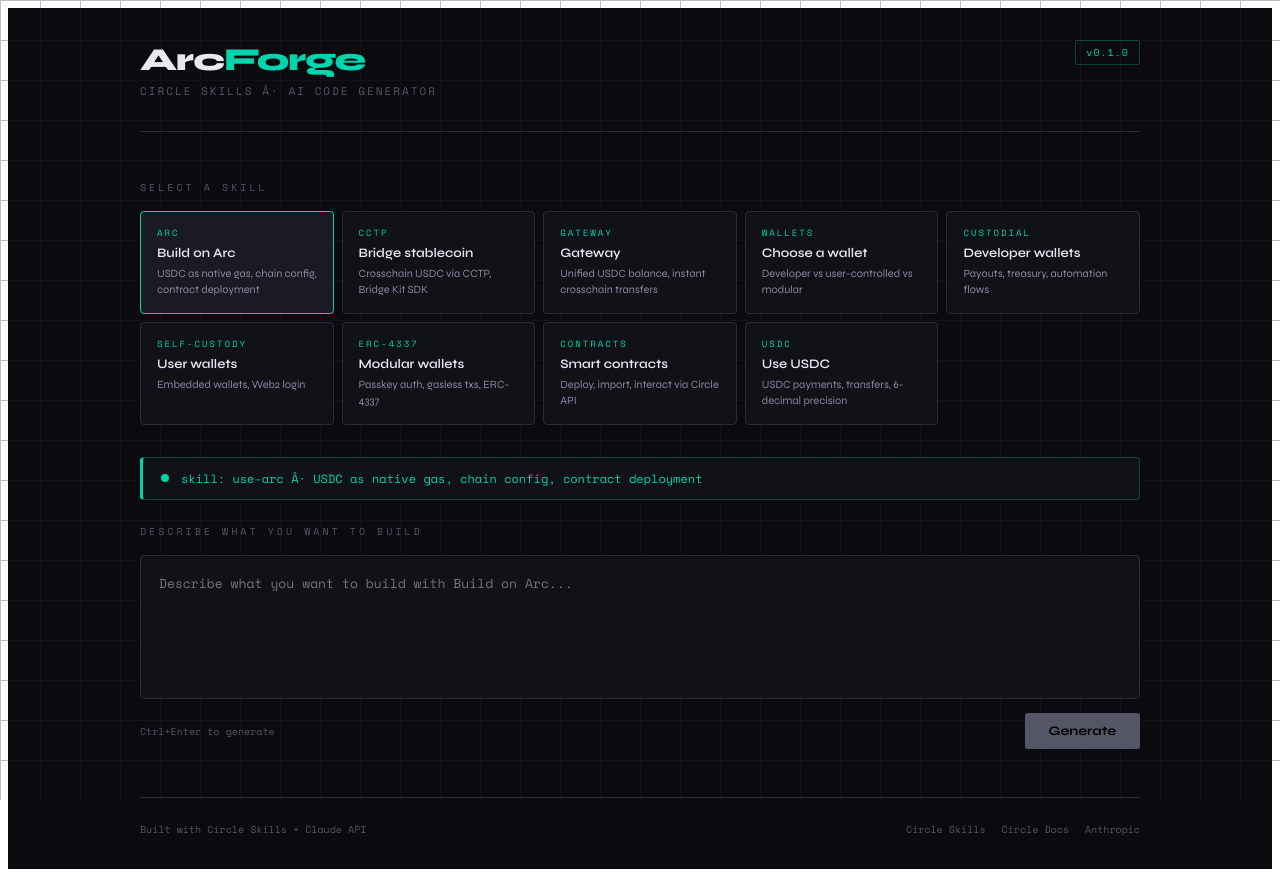
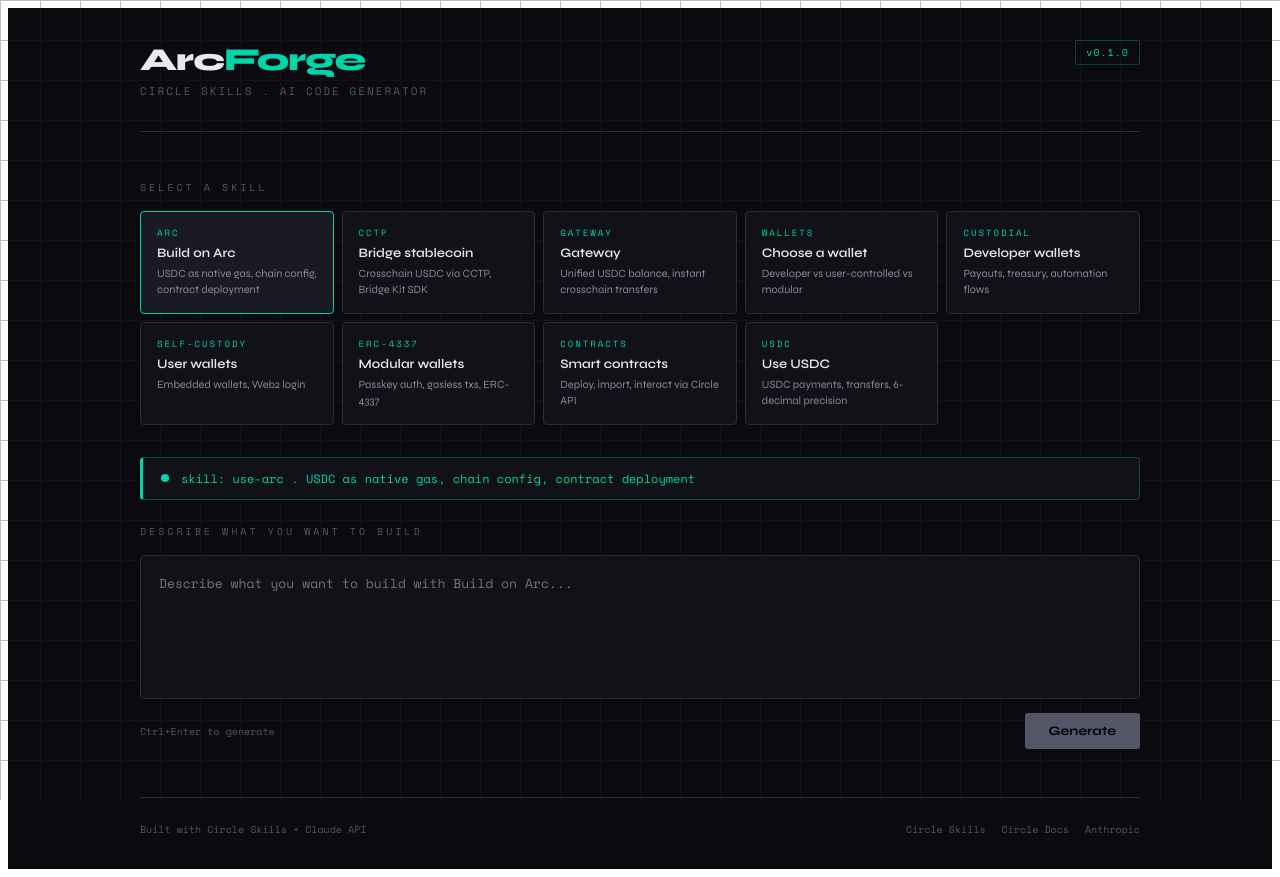
Before and after one commit to Isaaco3349/arc-forge, a React (Vite) app: page / in a window 1280 px wide. Both pictures are taken after a click on the element 236 px from the left and 262 px from the top of the page. Built offline with nearby package versions, Linux system fonts and the light colour scheme.

Commit message:
Fix encoding characters

```diff
--- a/src/App.jsx
+++ b/src/App.jsx
@@ -59,7 +59,7 @@
         <div style={{display:'flex',justifyContent:'space-between',alignItems:'flex-start',marginBottom:'3rem',paddingBottom:'2rem',borderBottom:'1px solid #2a2a3a'}}>
           <div>
             <div style={{fontSize:32,fontWeight:800,letterSpacing:-1}}>Arc<span style={{color:'#00d4aa'}}>Forge</span></div>
-            <div style={{fontFamily:mono,fontSize:11,color:'#555568',letterSpacing:2,textTransform:'uppercase',marginTop:4}}>Circle Skills Â· AI Code Generator</div>
+            <div style={{fontFamily:mono,fontSize:11,color:'#555568',letterSpacing:2,textTransform:'uppercase',marginTop:4}}>Circle Skills . AI Code Generator</div>
           </div>
           <div style={{fontFamily:mono,fontSize:10,color:'#00d4aa',border:'1px solid #00d4aa44',padding:'4px 10px',borderRadius:2,letterSpacing:1}}>v0.1.0</div>
         </div>
@@ -86,7 +86,7 @@
         {selectedSkill && (
           <div style={{background:'#111118',border:'1px solid #00d4aa44',borderLeft:'3px solid #00d4aa',borderRadius:4,padding:'12px 18px',marginBottom:'1.5rem',display:'flex',alignItems:'center',gap:12}}>
             <div style={{width:8,height:8,background:'#00d4aa',borderRadius:'50%',flexShrink:0}} />
-            <div style={{fontFamily:mono,fontSize:12,color:'#00d4aa'}}>skill: {selectedSkill.id} Â· {selectedSkill.desc}</div>
+            <div style={{fontFamily:mono,fontSize:12,color:'#00d4aa'}}>skill: {selectedSkill.id} . {selectedSkill.desc}</div>
           </div>
         )}
 
@@ -96,7 +96,7 @@
           value={intent}
           onChange={e => setIntent(e.target.value)}
           onKeyDown={e => { if ((e.metaKey || e.ctrlKey) && e.key === 'Enter') handleGenerate() }}
-          placeholder={selectedSkill ? 'Describe what you want to build with ' + selectedSkill.name + '...' : 'Select a skill first, then describe your intentâ€¦'}
+          placeholder={selectedSkill ? 'Describe what you want to build with ' + selectedSkill.name + '...' : 'Select a skill first, then describe your intent…'}
           style={{width:'100%',background:'#111118',border:'1px solid #2a2a3a',borderRadius:4,padding:'16px 18px',fontFamily:mono,fontSize:13,color:'#e8e8f0',resize:'none',outline:'none',lineHeight:1.7,boxSizing:'border-box'}}
         />
         <div style={{display:'flex',justifyContent:'space-between',alignItems:'center',marginTop:10,marginBottom:'1.5rem'}}>
```
